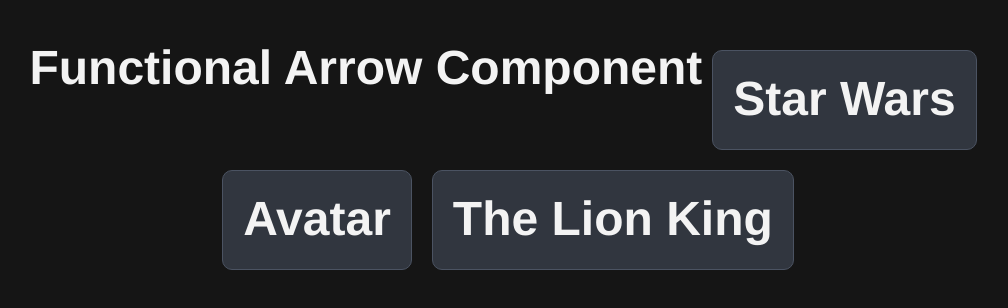
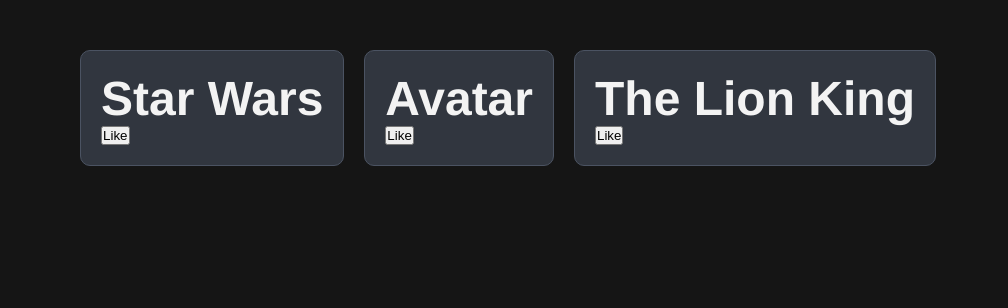
Before and after one commit to JohnReyGimenez/first-react-project, a React (Vite) app: page / in a window 1280 px wide. Shown: the top 308 px of the page, without its empty margins (132-1140 px from the left). Built offline with nearby package versions, Linux system fonts and the light colour scheme.

Commit message:
added: button and its states

```diff
--- a/src/App.jsx
+++ b/src/App.jsx
@@ -1,7 +1,15 @@
+import { useState } from 'react'
+
 const Card = ({ title }) => {
+  const [hasLiked, sethasLiked] = useState(false)
+
   return (
     <div className="card">
       <h2>{title}</h2>
+
+      <button onClick={() => sethasLiked(true)}>
+        Like
+      </button>
     </div>
   )
 }
@@ -9,8 +17,6 @@
 const App = () => {
   return (
     <div className="card-container">
-      <h2>Functional Arrow Component</h2>
-
       <Card title="Star Wars"/>
       <Card title="Avatar"/>
       <Card title="The Lion King"/>
```
